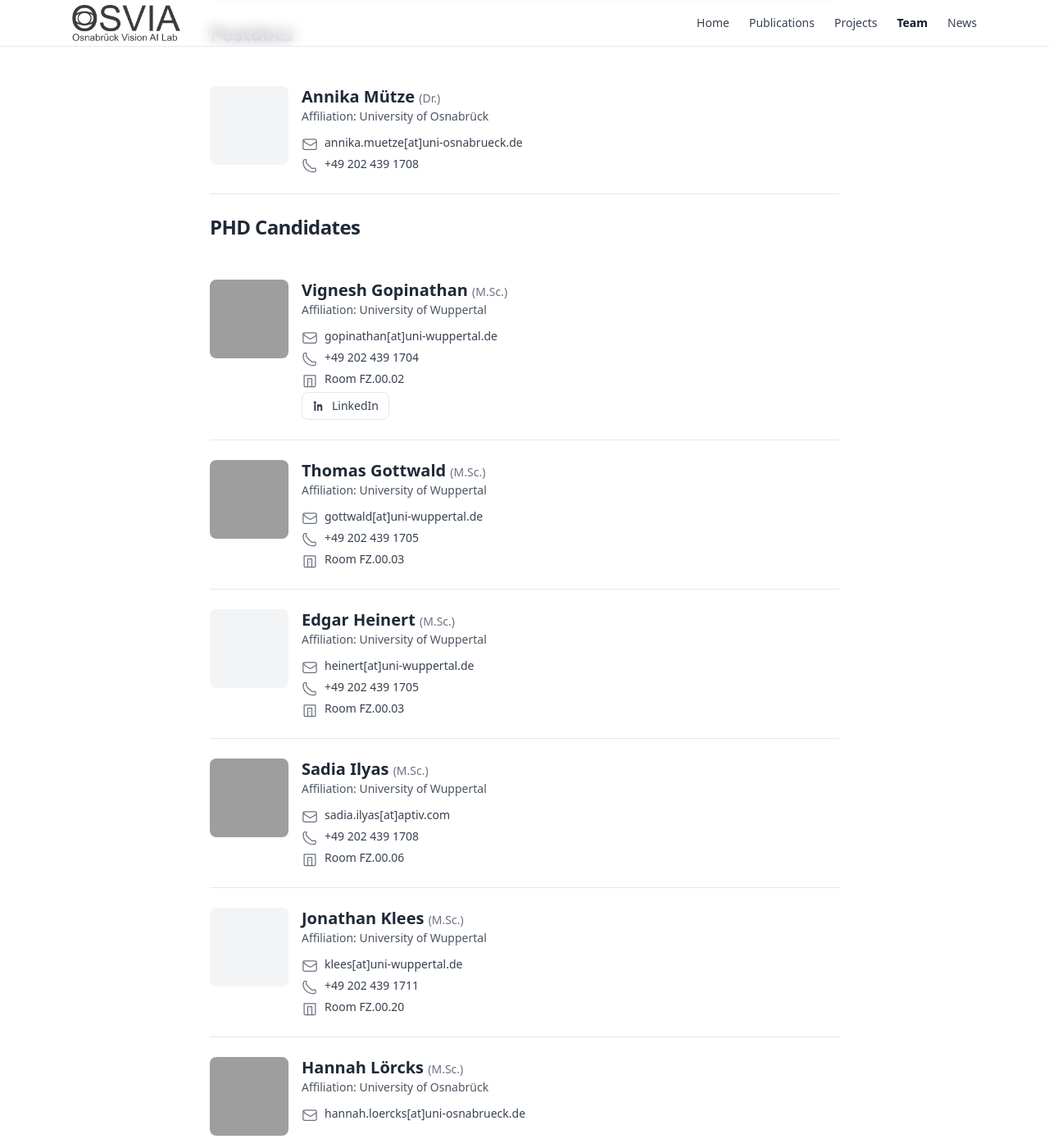
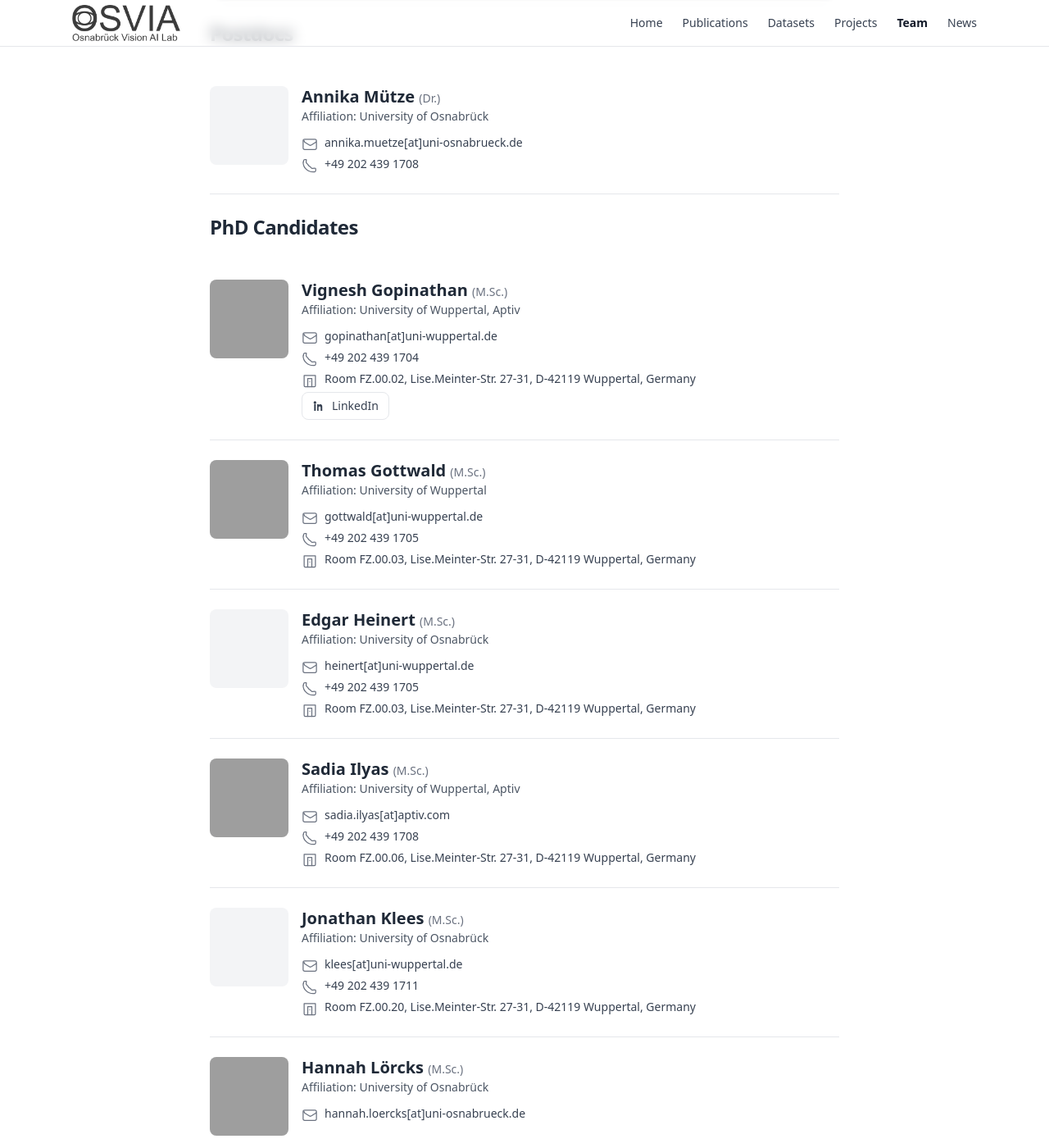
Before and after one commit to osvia/osvia.github.io, a Jekyll site: the page team.html, which Jekyll copies as it is, in a window 1280 px wide and 1400 px high, scrolled down 520 px, cut to the strip 0-1400 px from the top of the window. Shown: the whole strip at 82% size. Built offline with Jekyll 4.4.1, drawn with Linux system fonts in a browser that asks for light colours; nearby versions of some CDN libraries; some of the changed text lies outside the part shown; grey boxes are pictures that could not be loaded.

Commit message:
made changes to the team page and added dataset panels and dedicated dataset page

```diff
--- a/impressum.html
+++ b/impressum.html
@@ -24,6 +24,7 @@
         <nav class="hidden sm:flex items-center gap-6 text-sm">
           <a href="index.html"           class="text-gray-700 hover:underline">Home</a>
           <a href="publications.html"    class="text-gray-700 hover:underline">Publications</a>
+          <a href="datasets.html"        class="text-gray-700 hover:underline">Datasets</a>
           <a href="projects.html"        class="text-gray-700 hover:underline">Projects</a>
           <a href="team.html"            class="text-gray-700 hover:underline">Team</a>
           <a href="news.html"            class="text-gray-700 hover:underline">News</a>
@@ -40,6 +41,7 @@
           <nav class="space-y-1">
             <a href="index.html"                 class="block hover:underline text-gray-700">Home</a>
             <a href="publications.html"          class="block hover:underline text-gray-700">Publications</a>
+            <a href="datasets.html"              class="text-gray-700 hover:underline">Datasets</a>
             <a href="projects.html"              class="block hover:underline text-gray-700">Projects</a>
             <a href="team.html"                  class="block hover:underline text-gray-700">Team</a>
             <a href="news.html"                  class="block hover:underline text-gray-700">News</a>
--- a/projects.html
+++ b/projects.html
@@ -22,6 +22,7 @@
         <nav class="hidden sm:flex items-center gap-6 text-sm">
           <a href="index.html"     class="text-gray-700 hover:underline">Home</a>
           <a href="publications.html"   class="text-gray-700 hover:underline">Publications</a>
+          <a href="datasets.html"       class="text-gray-700 hover:underline">Datasets</a>
           <a href="projects.html"       class="text-gray-900 font-semibold">Projects</a>
           <a href="team.html"           class="text-gray-700 hover:underline">Team</a>
           <a href="news.html"           class="text-gray-700 hover:underline">News</a>
@@ -38,6 +39,7 @@
             <!-- Use page links that actually exist in your site -->
             <a href="index.html"                 class="block hover:underline text-gray-700">Home</a>
             <a href="publications.html"        class="block hover:underline text-gray-700">Publications</a>
+            <a href="datasets.html"                   class="text-gray-700 hover:underline">Datasets</a>
             <a href="projects.html"                   class="block hover:underline text-gray-700">Projects</a>
             <a href="team.html"                       class="block hover:underline text-gray-700">Team</a>
             <a href="news.html"                       class="block hover:underline text-gray-700">News</a>
--- a/team.html
+++ b/team.html
@@ -22,6 +22,7 @@
         <nav class="hidden sm:flex items-center gap-6 text-sm">
           <a href="index.html"     class="text-gray-700 hover:underline">Home</a>
           <a href="publications.html"   class="text-gray-700 hover:underline">Publications</a>
+          <a href="datasets.html"       class="text-gray-700 hover:underline">Datasets</a>
           <a href="projects.html"       class="text-gray-700 hover:underline">Projects</a>
           <a href="team.html"           class="text-gray-900 font-semibold">Team</a>
           <a href="news.html"           class="text-gray-700 hover:underline">News</a>
@@ -38,6 +39,7 @@
             <!-- Use page links that actually exist in your site -->
             <a href="index.html"                 class="block hover:underline text-gray-700">Home</a>
             <a href="publications.html"        class="block hover:underline text-gray-700">Publications</a>
+            <a href="datasets.html"                   class="text-gray-700 hover:underline">Datasets</a>
             <a href="projects.html"                   class="block hover:underline text-gray-700">Projects</a>
             <a href="team.html"                       class="block hover:underline text-gray-700">Team</a>
             <a href="news.html"                       class="block hover:underline text-gray-700">News</a>
@@ -132,7 +134,7 @@
                    <path stroke-linecap="round" stroke-linejoin="round" d="M3.75 4.5h16.5v15a1.5 1.5 0 01-1.5 1.5H5.25a1.5 1.5 0 01-1.5-1.5v-15z"/>
                    <path stroke-linecap="round" stroke-linejoin="round" d="M9 21V9h6v12M12 13.5h.01"/>
               </svg>
-              <span>Room 50/408</span>
+              <span>Room 50/408, Wachsbleiche 27, D-49090 Osnabrück, Germany</span>
             </li>
           </ul>
         </div>
@@ -160,14 +162,14 @@
       </div>
     </article>
 
-    <!-- ========== PHD Candidates ========== -->
-    <br><h2 class="text-2xl sm:text-2xl font-extrabold tracking-tight">PHD Candidates</h2><br>
+    <!-- ========== PhD Candidates ========== -->
+    <br><h2 class="text-2xl sm:text-2xl font-extrabold tracking-tight">PhD Candidates</h2><br>
     <!-- Person -->
     <article class="flex items-start gap-4 py-6 border-b border-gray-200">
       <img src="./assets/images/team/vignesh_gopinathan.jpg" alt="Portrait of M.Sc. Vignesh Gopinathan" class="w-24 h-24 rounded-lg object-cover flex-none bg-gray-100" loading="lazy" decoding="async" />
       <div class="min-w-0">
         <h2 class="text-xl font-semibold leading-tight">Vignesh Gopinathan <span class="text-sm font-normal text-gray-500">(M.Sc.)</span></h2>
-        <p class="text-sm text-gray-600 mt-0.5">Affiliation: University of Wuppertal</p>
+        <p class="text-sm text-gray-600 mt-0.5">Affiliation: University of Wuppertal, Aptiv</p>
         <ul class="mt-3 text-sm text-gray-700 space-y-1">
           <li class="flex items-start gap-2">
             <svg xmlns="http://www.w3.org/2000/svg" viewBox="0 0 24 24" fill="none" stroke="currentColor" stroke-width="1.5" class="w-5 h-5 mt-0.5 text-gray-500"><path stroke-linecap="round" stroke-linejoin="round" d="M21.75 6.75v10.5a2.25 2.25 0 01-2.25 2.25H4.5a2.25 2.25 0 01-2.25-2.25V6.75m19.5 0A2.25 2.25 0 0019.5 4.5h-15A2.25 2.25 0 002.25 6.75m19.5 0v.243a2.25 2.25 0 01-1.03 1.904l-6.75 4.219a2.25 2.25 0 01-2.4 0L4.82 8.897a2.25 2.25 0 01-1.03-1.904V6.75"/></svg>
@@ -179,7 +181,7 @@
           </li>
           <li class="flex items-start gap-2">
             <svg xmlns="http://www.w3.org/2000/svg" viewBox="0 0 24 24" fill="none" stroke="currentColor" stroke-width="1.5" class="w-5 h-5 mt-0.5 text-gray-500"><path stroke-linecap="round" stroke-linejoin="round" d="M3.75 4.5h16.5v15a1.5 1.5 0 01-1.5 1.5H5.25a1.5 1.5 0 01-1.5-1.5v-15z"/><path stroke-linecap="round" stroke-linejoin="round" d="M9 21V9h6v12M12 13.5h.01"/></svg>
-            <span>Room FZ.00.02</span>
+            <span>Room FZ.00.02, Lise.Meinter-Str. 27-31, D-42119 Wuppertal, Germany</span>
           </li>
           <!-- Social buttons (larger) -->
           <ul class="flex flex-wrap gap-2">
@@ -216,7 +218,7 @@
           </li>
           <li class="flex items-start gap-2">
             <svg xmlns="http://www.w3.org/2000/svg" viewBox="0 0 24 24" fill="none" stroke="currentColor" stroke-width="1.5" class="w-5 h-5 mt-0.5 text-gray-500"><path stroke-linecap="round" stroke-linejoin="round" d="M3.75 4.5h16.5v15a1.5 1.5 0 01-1.5 1.5H5.25a1.5 1.5 0 01-1.5-1.5v-15z"/><path stroke-linecap="round" stroke-linejoin="round" d="M9 21V9h6v12M12 13.5h.01"/></svg>
-            <span>Room FZ.00.03</span>
+            <span>Room FZ.00.03, Lise.Meinter-Str. 27-31, D-42119 Wuppertal, Germany</span>
           </li>
         </ul>
       </div>
@@ -227,7 +229,7 @@
       <div class="w-24 h-24 rounded-lg object-cover flex-none bg-gray-100"></div>
       <div class="min-w-0">
         <h2 class="text-xl font-semibold leading-tight">Edgar Heinert <span class="text-sm font-normal text-gray-500">(M.Sc.)</span></h2>
-        <p class="text-sm text-gray-600 mt-0.5">Affiliation: University of Wuppertal</p>
+        <p class="text-sm text-gray-600 mt-0.5">Affiliation: University of Osnabrück</p>
         <ul class="mt-3 text-sm text-gray-700 space-y-1">
           <li class="flex items-start gap-2">
             <svg xmlns="http://www.w3.org/2000/svg" viewBox="0 0 24 24" fill="none" stroke="currentColor" stroke-width="1.5" class="w-5 h-5 mt-0.5 text-gray-500"><path stroke-linecap="round" stroke-linejoin="round" d="M21.75 6.75v10.5a2.25 2.25 0 01-2.25 2.25H4.5a2.25 2.25 0 01-2.25-2.25V6.75m19.5 0A2.25 2.25 0 0019.5 4.5h-15A2.25 2.25 0 002.25 6.75m19.5 0v.243a2.25 2.25 0 01-1.03 1.904l-6.75 4.219a2.25 2.25 0 01-2.4 0L4.82 8.897a2.25 2.25 0 01-1.03-1.904V6.75"/></svg>
@@ -239,7 +241,7 @@
           </li>
           <li class="flex items-start gap-2">
             <svg xmlns="http://www.w3.org/2000/svg" viewBox="0 0 24 24" fill="none" stroke="currentColor" stroke-width="1.5" class="w-5 h-5 mt-0.5 text-gray-500"><path stroke-linecap="round" stroke-linejoin="round" d="M3.75 4.5h16.5v15a1.5 1.5 0 01-1.5 1.5H5.25a1.5 1.5 0 01-1.5-1.5v-15z"/><path stroke-linecap="round" stroke-linejoin="round" d="M9 21V9h6v12M12 13.5h.01"/></svg>
-            <span>Room FZ.00.03</span>
+            <span>Room FZ.00.03, Lise.Meinter-Str. 27-31, D-42119 Wuppertal, Germany</span>
           </li>
         </ul>
       </div>
@@ -250,7 +252,7 @@
       <img src="./assets/images/team/sadia_ilyas.jpg" alt="Portrait of M.Sc. Sadia Ilyas" class="w-24 h-24 rounded-lg object-cover flex-none bg-gray-100" loading="lazy" decoding="async" />
       <div class="min-w-0">
         <h2 class="text-xl font-semibold leading-tight">Sadia Ilyas <span class="text-sm font-normal text-gray-500">(M.Sc.)</span></h2>
-        <p class="text-sm text-gray-600 mt-0.5">Affiliation: University of Wuppertal</p>
+        <p class="text-sm text-gray-600 mt-0.5">Affiliation: University of Wuppertal, Aptiv</p>
         <ul class="mt-3 text-sm text-gray-700 space-y-1">
           <li class="flex items-start gap-2">
             <svg xmlns="http://www.w3.org/2000/svg" viewBox="0 0 24 24" fill="none" stroke="currentColor" stroke-width="1.5" class="w-5 h-5 mt-0.5 text-gray-500"><path stroke-linecap="round" stroke-linejoin="round" d="M21.75 6.75v10.5a2.25 2.25 0 01-2.25 2.25H4.5a2.25 2.25 0 01-2.25-2.25V6.75m19.5 0A2.25 2.25 0 0019.5 4.5h-15A2.25 2.25 0 002.25 6.75m19.5 0v.243a2.25 2.25 0 01-1.03 1.904l-6.75 4.219a2.25 2.25 0 01-2.4 0L4.82 8.897a2.25 2.25 0 01-1.03-1.904V6.75"/></svg>
@@ -262,7 +264,7 @@
           </li>
           <li class="flex items-start gap-2">
             <svg xmlns="http://www.w3.org/2000/svg" viewBox="0 0 24 24" fill="none" stroke="currentColor" stroke-width="1.5" class="w-5 h-5 mt-0.5 text-gray-500"><path stroke-linecap="round" stroke-linejoin="round" d="M3.75 4.5h16.5v15a1.5 1.5 0 01-1.5 1.5H5.25a1.5 1.5 0 01-1.5-1.5v-15z"/><path stroke-linecap="round" stroke-linejoin="round" d="M9 21V9h6v12M12 13.5h.01"/></svg>
-            <span>Room FZ.00.06</span>
+            <span>Room FZ.00.06, Lise.Meinter-Str. 27-31, D-42119 Wuppertal, Germany</span>
           </li>
         </ul>
       </div>
@@ -273,7 +275,7 @@
       <div class="w-24 h-24 rounded-lg object-cover flex-none bg-gray-100"></div>
       <div class="min-w-0">
         <h2 class="text-xl font-semibold leading-tight">Jonathan Klees <span class="text-sm font-normal text-gray-500">(M.Sc.)</span></h2>
-        <p class="text-sm text-gray-600 mt-0.5">Affiliation: University of Wuppertal</p>
+        <p class="text-sm text-gray-600 mt-0.5">Affiliation: University of Osnabrück</p>
         <ul class="mt-3 text-sm text-gray-700 space-y-1">
           <li class="flex items-start gap-2">
             <svg xmlns="http://www.w3.org/2000/svg" viewBox="0 0 24 24" fill="none" stroke="currentColor" stroke-width="1.5" class="w-5 h-5 mt-0.5 text-gray-500"><path stroke-linecap="round" stroke-linejoin="round" d="M21.75 6.75v10.5a2.25 2.25 0 01-2.25 2.25H4.5a2.25 2.25 0 01-2.25-2.25V6.75m19.5 0A2.25 2.25 0 0019.5 4.5h-15A2.25 2.25 0 002.25 6.75m19.5 0v.243a2.25 2.25 0 01-1.03 1.904l-6.75 4.219a2.25 2.25 0 01-2.4 0L4.82 8.897a2.25 2.25 0 01-1.03-1.904V6.75"/></svg>
@@ -285,7 +287,7 @@
           </li>
           <li class="flex items-start gap-2">
             <svg xmlns="http://www.w3.org/2000/svg" viewBox="0 0 24 24" fill="none" stroke="currentColor" stroke-width="1.5" class="w-5 h-5 mt-0.5 text-gray-500"><path stroke-linecap="round" stroke-linejoin="round" d="M3.75 4.5h16.5v15a1.5 1.5 0 01-1.5 1.5H5.25a1.5 1.5 0 01-1.5-1.5v-15z"/><path stroke-linecap="round" stroke-linejoin="round" d="M9 21V9h6v12M12 13.5h.01"/></svg>
-            <span>Room FZ.00.20</span>
+            <span>Room FZ.00.20, Lise.Meinter-Str. 27-31, D-42119 Wuppertal, Germany</span>
           </li>
         </ul>
       </div>
@@ -323,7 +325,7 @@
           </li>
           <li class="flex items-start gap-2">
             <svg xmlns="http://www.w3.org/2000/svg" viewBox="0 0 24 24" fill="none" stroke="currentColor" stroke-width="1.5" class="w-5 h-5 mt-0.5 text-gray-500"><path stroke-linecap="round" stroke-linejoin="round" d="M3.75 4.5h16.5v15a1.5 1.5 0 01-1.5 1.5H5.25a1.5 1.5 0 01-1.5-1.5v-15z"/><path stroke-linecap="round" stroke-linejoin="round" d="M9 21V9h6v12M12 13.5h.01"/></svg>
-            <span>Room 50/406</span>
+            <span>Room 50/406, Wachsbleiche 27, D-49090 Osnabrück, Germany</span>
           </li>
         </ul>
       </div>
@@ -365,7 +367,7 @@
           </li>
           <li class="flex items-start gap-2">
             <svg xmlns="http://www.w3.org/2000/svg" viewBox="0 0 24 24" fill="none" stroke="currentColor" stroke-width="1.5" class="w-5 h-5 mt-0.5 text-gray-500"><path stroke-linecap="round" stroke-linejoin="round" d="M3.75 4.5h16.5v15a1.5 1.5 0 01-1.5 1.5H5.25a1.5 1.5 0 01-1.5-1.5v-15z"/><path stroke-linecap="round" stroke-linejoin="round" d="M9 21V9h6v12M12 13.5h.01"/></svg>
-            <span>Room FZ.00.02</span>
+            <span>Room FZ.00.02, Lise.Meinter-Str. 27-31, D-42119 Wuppertal, Germany</span>
           </li>
         </ul>
       </div>
@@ -388,7 +390,7 @@
           </li>
           <li class="flex items-start gap-2">
             <svg xmlns="http://www.w3.org/2000/svg" viewBox="0 0 24 24" fill="none" stroke="currentColor" stroke-width="1.5" class="w-5 h-5 mt-0.5 text-gray-500"><path stroke-linecap="round" stroke-linejoin="round" d="M3.75 4.5h16.5v15a1.5 1.5 0 01-1.5 1.5H5.25a1.5 1.5 0 01-1.5-1.5v-15z"/><path stroke-linecap="round" stroke-linejoin="round" d="M9 21V9h6v12M12 13.5h.01"/></svg>
-            <span>Room FZ.00.02</span>
+            <span>Room FZ.00.02, Lise.Meinter-Str. 27-31, D-42119 Wuppertal, Germany</span>
           </li>
           <!-- Social buttons (larger) -->
         <ul class="flex flex-wrap gap-2">
@@ -425,7 +427,7 @@
           </li>
           <li class="flex items-start gap-2">
             <svg xmlns="http://www.w3.org/2000/svg" viewBox="0 0 24 24" fill="none" stroke="currentColor" stroke-width="1.5" class="w-5 h-5 mt-0.5 text-gray-500"><path stroke-linecap="round" stroke-linejoin="round" d="M3.75 4.5h16.5v15a1.5 1.5 0 01-1.5 1.5H5.25a1.5 1.5 0 01-1.5-1.5v-15z"/><path stroke-linecap="round" stroke-linejoin="round" d="M9 21V9h6v12M12 13.5h.01"/></svg>
-            <span>Room FZ.00.03</span>
+            <span>Room FZ.00.03, Lise.Meinter-Str. 27-31, D-42119 Wuppertal, Germany</span>
           </li>
         </ul>
       </div>
@@ -452,7 +454,7 @@
               <li class="flex items-start gap-2">
                 <!-- room icon -->
                 <svg xmlns="http://www.w3.org/2000/svg" viewBox="0 0 24 24" fill="none" stroke="currentColor" stroke-width="1.5" class="w-5 h-5 mt-0.5 text-gray-500"><path stroke-linecap="round" stroke-linejoin="round" d="M3.75 4.5h16.5v15a1.5 1.5 0 01-1.5 1.5H5.25a1.5 1.5 0 01-1.5-1.5v-15z"/><path stroke-linecap="round" stroke-linejoin="round" d="M9 21V9h6v12M12 13.5h.01"/></svg>
-                <span>Room FZ.00.20</span>
+                <span>Room FZ.00.20, Lise.Meinter-Str. 27-31, D-42119 Wuppertal, Germany</span>
               </li>
               <!-- Social buttons (larger) -->
             <ul class="flex flex-wrap gap-2">
@@ -489,7 +491,7 @@
               </li>
               <li class="flex items-start gap-2">
                 <svg xmlns="http://www.w3.org/2000/svg" viewBox="0 0 24 24" fill="none" stroke="currentColor" stroke-width="1.5" class="w-5 h-5 mt-0.5 text-gray-500"><path stroke-linecap="round" stroke-linejoin="round" d="M3.75 4.5h16.5v15a1.5 1.5 0 01-1.5 1.5H5.25a1.5 1.5 0 01-1.5-1.5v-15z"/><path stroke-linecap="round" stroke-linejoin="round" d="M9 21V9h6v12M12 13.5h.01"/></svg>
-                <span>Room FZ.00.20</span>
+                <span>Room FZ.00.20, Lise.Meinter-Str. 27-31, D-42119 Wuppertal, Germany</span>
               </li>
             </ul>
           </div>
@@ -506,7 +508,7 @@
               <!-- no phone shown on the source page -->
               <li class="flex items-start gap-2">
                 <svg xmlns="http://www.w3.org/2000/svg" viewBox="0 0 24 24" fill="none" stroke="currentColor" stroke-width="1.5" class="w-5 h-5 mt-0.5 text-gray-500"><path stroke-linecap="round" stroke-linejoin="round" d="M3.75 4.5h16.5v15a1.5 1.5 0 01-1.5 1.5H5.25a1.5 1.5 0 01-1.5-1.5v-15z"/><path stroke-linecap="round" stroke-linejoin="round" d="M9 21V9h6v12M12 13.5h.01"/></svg>
-                <span>Room FZ.00.06</span>
+                <span>Room FZ.00.06, Lise.Meinter-Str. 27-31, D-42119 Wuppertal, Germany</span>
               </li>
             </ul>
           </div>
@@ -529,7 +531,7 @@
               </li>
               <li class="flex items-start gap-2">
                 <svg xmlns="http://www.w3.org/2000/svg" viewBox="0 0 24 24" fill="none" stroke="currentColor" stroke-width="1.5" class="w-5 h-5 mt-0.5 text-gray-500"><path stroke-linecap="round" stroke-linejoin="round" d="M3.75 4.5h16.5v15a1.5 1.5 0 01-1.5 1.5H5.25a1.5 1.5 0 01-1.5-1.5v-15z"/><path stroke-linecap="round" stroke-linejoin="round" d="M9 21V9h6v12M12 13.5h.01"/></svg>
-                <span>Room FZ.00.03</span>
+                <span>Room FZ.00.03, Lise.Meinter-Str. 27-31, D-42119 Wuppertal, Germany</span>
               </li>
             <!-- Social buttons (larger) -->
             <ul class="flex flex-wrap gap-2">
```
Also changed, not shown: datasets.html (added, +128 -0 lines), index.html (+65 -28 lines), news.html (+5 -3 lines), publications.html (+7 -5 lines), assets/images/datasets/segmentmeifyoucan.webp (added), 12 other files.
